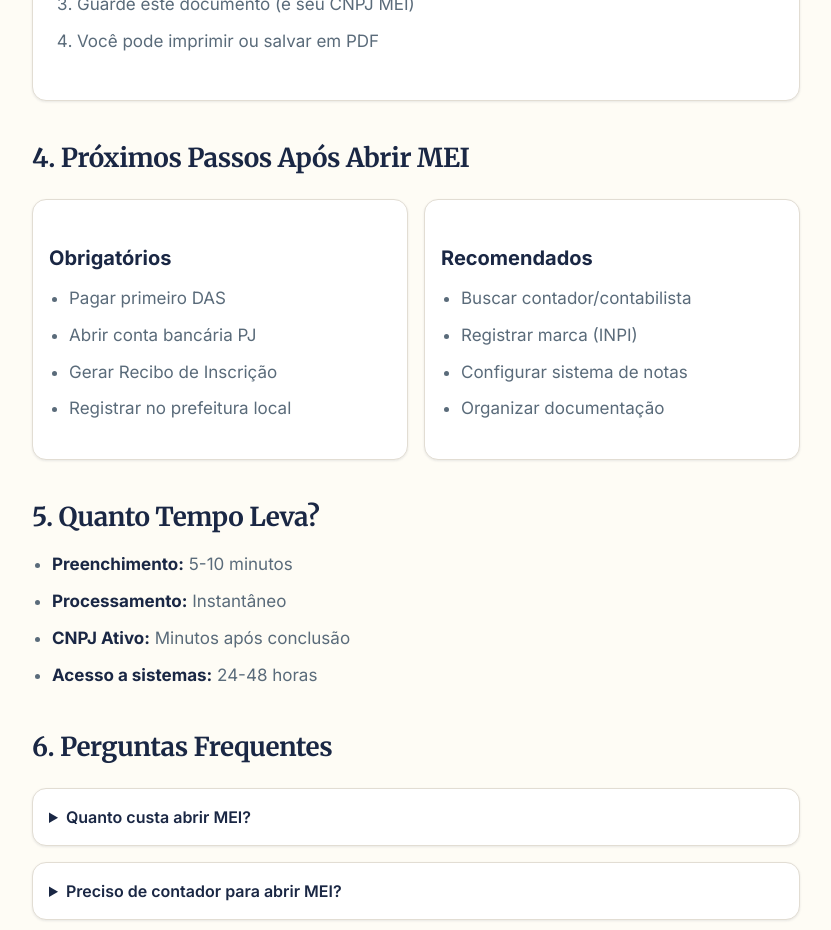
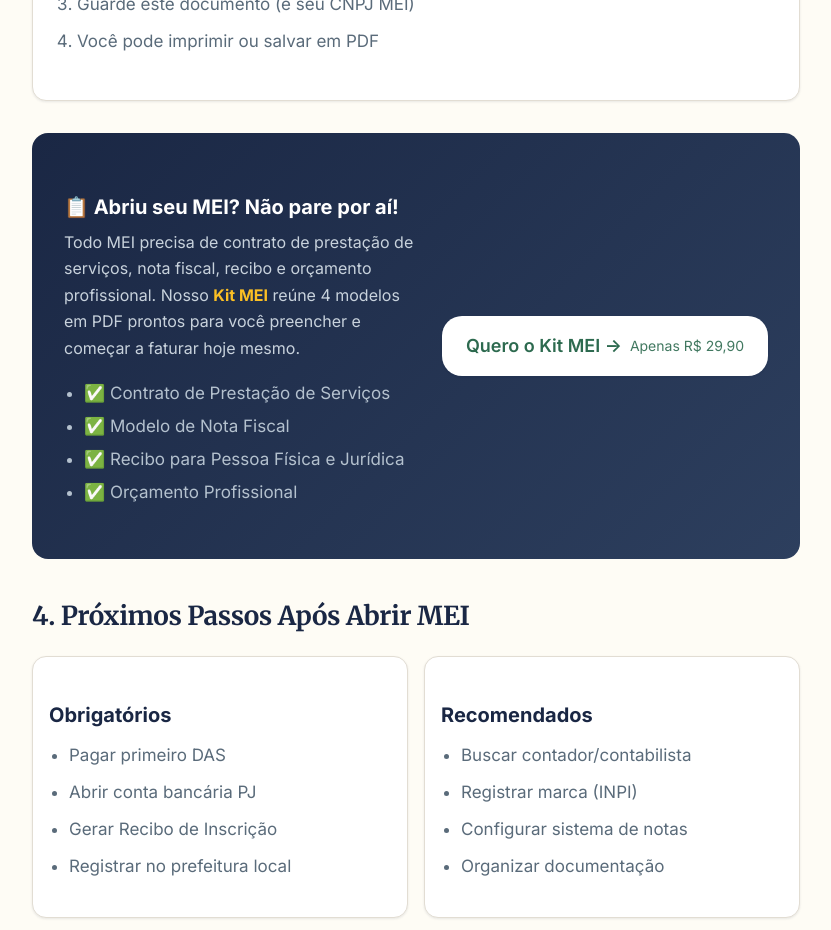
Before and after one commit to vitormdandrade/t3-mei-tools, a Next.js app: page /guias/como-abrir-mei in a window 1280 px wide. Shown: the part 3060-3990 px from the top of the page, without its empty margins (224-1055 px from the left). Built offline with nearby package versions, Linux system fonts and the light colour scheme; no server answers.

Commit message:
CRO: add mid-content Kit MEI upsell to como-abrir-mei guide — internal product CTA with feature list, placed after the 'Passo a Passo' section for maximum intent capture

```diff
--- a/app/guias/como-abrir-mei/page.tsx
+++ b/app/guias/como-abrir-mei/page.tsx
@@ -194,6 +194,30 @@
         </ol>
       </div>
 
+      {/* Mid-content Kit MEI CTA — high-intent audience, internal product upsell */}
+      <div className="my-8 rounded-2xl p-6 sm:p-8" style={{ background: 'linear-gradient(135deg, var(--brand-navy), var(--brand-navy-light))' }}>
+        <div className="flex flex-col lg:flex-row lg:items-center lg:justify-between gap-5">
+          <div className="flex-1">
+            <h3 className="text-xl font-bold mb-2" style={{ color: '#ffffff' }}>
+              📋 Abriu seu MEI? Não pare por aí!
+            </h3>
+            <p style={{ color: '#c8d2dc' }} className="text-body">
+              Todo MEI precisa de contrato de prestação de serviços, nota fiscal, recibo e orçamento profissional. Nosso <strong style={{ color: '#fbbf24' }}>Kit MEI</strong> reúne 4 modelos em PDF prontos para você preencher e começar a faturar hoje mesmo.
+            </p>
+            <ul className="mt-3 space-y-1" style={{ color: '#b4c1ce' }}>
+              <li>✅ Contrato de Prestação de Serviços</li>
+              <li>✅ Modelo de Nota Fiscal</li>
+              <li>✅ Recibo para Pessoa Física e Jurídica</li>
+              <li>✅ Orçamento Profissional</li>
+            </ul>
+          </div>
+          <a href="/kit-mei" className="btn-light no-underline inline-flex items-center gap-2 whitespace-nowrap text-center justify-center px-6 py-4 rounded-xl font-bold text-lg">
+            Quero o Kit MEI →<br/>
+            <span className="text-sm font-normal opacity-90">Apenas R$ 29,90</span>
+          </a>
+        </div>
+      </div>
+
       <h2>4. Próximos Passos Após Abrir MEI</h2>
       <div className="grid grid-cols-1 sm:grid-cols-2 gap-4 my-6">
         <div className="card p-4">
```
